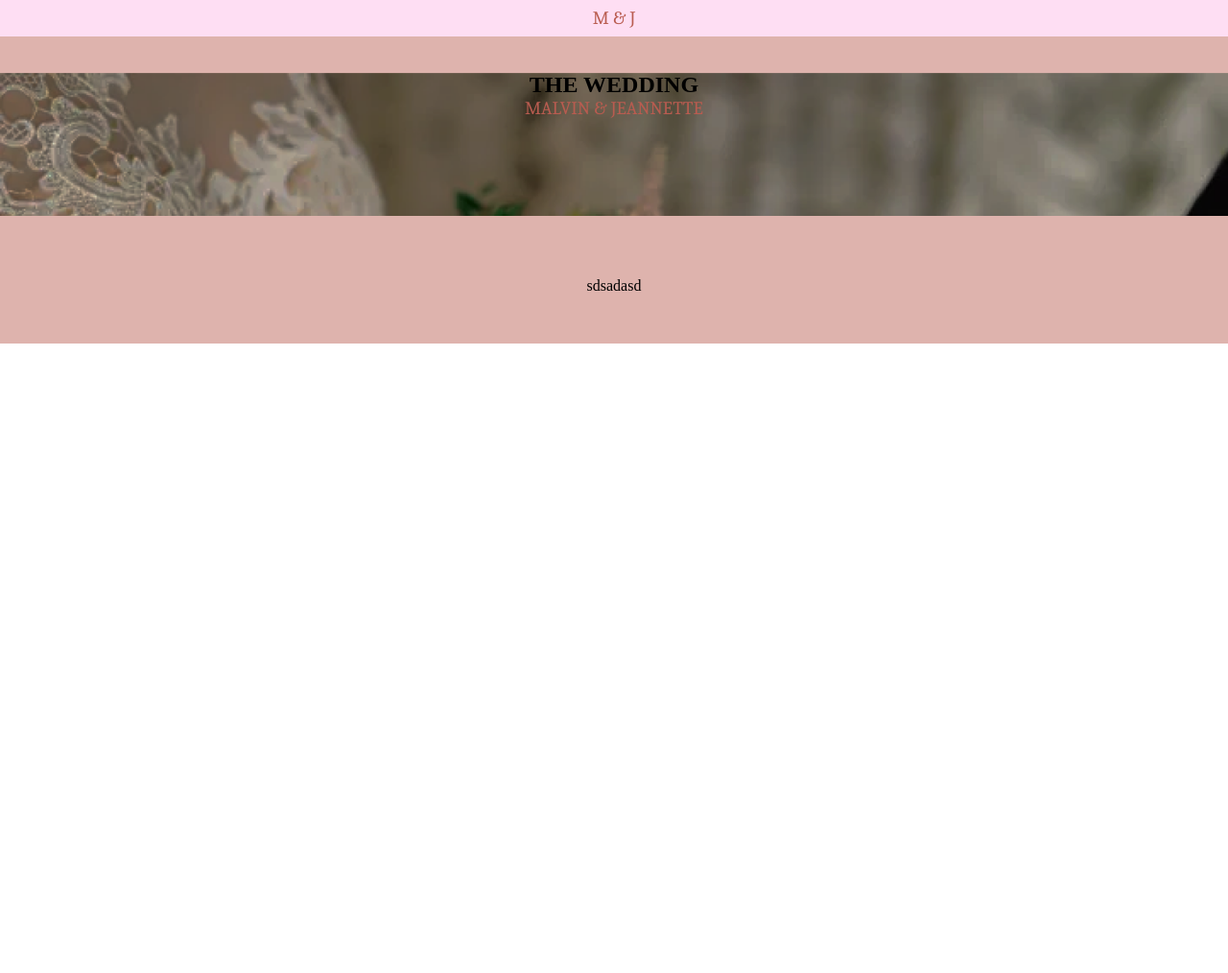
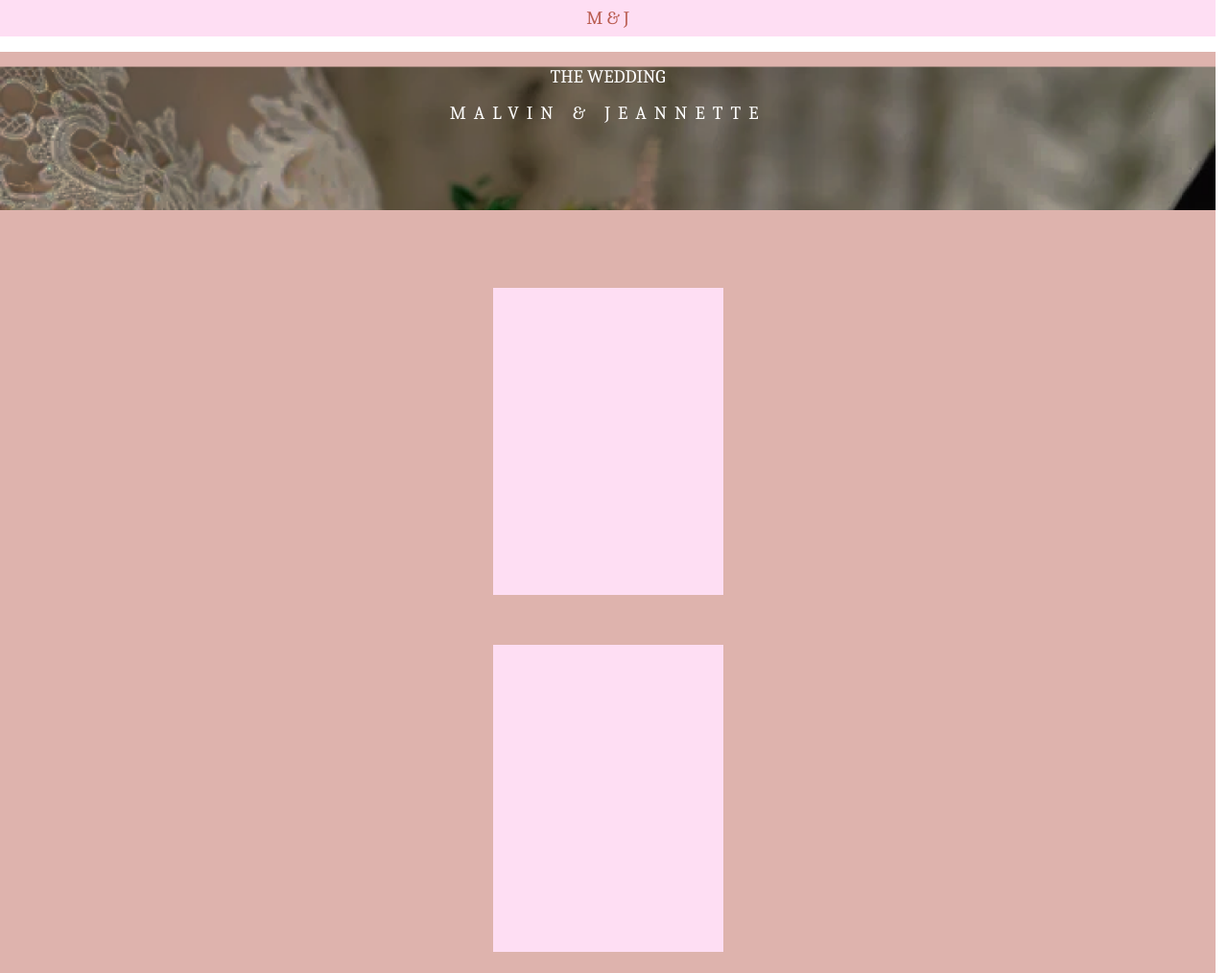
Before and after one commit to andra113/wedding-invitation, a plain HTML site: page index.html in a window 1280 px wide. Shown: the whole page at 96% size. Before the commit the page ends 800 px from the top, so only its background shows below. Drawn offline with Linux system fonts and the light colour scheme.

Commit message:
add wrapper for date of wedding

```diff
--- a/home.css
+++ b/home.css
@@ -1,9 +1,10 @@
 .header {
-    width: 100vw;
+    width: 99vw;
     background-color: var(--secondary-color);
     top: 0;
     text-align: center;
     padding: 0.5rem 0;
+    margin-bottom: 1rem;
 }
 
 .container {
@@ -11,8 +12,9 @@
     justify-content: space-around;
     align-items: center;
     flex-direction: column;
-    width: 100vw;
-    height: 40vh;
+    gap: 0.5rem;
+    width: 99vw;
+    height: 60rem;
     background-color: var(--primary-color);
 }
 
@@ -20,14 +22,14 @@
     background-image: url(/img/bg.png);
     background-size: cover;
     height: 25vh;
-    position: relative;
-    width: 100vw;
+    width: 99vw;
     transform: translateY(-30px);
+    margin-top: -1.7rem;
 
 }
 
 .top-section-text {
-    width: 100vw;
+    width: 99vw;
     display: flex;
     flex-direction: column;
     align-items: center;
@@ -36,3 +38,22 @@
     transform: translateY(50px);
     text-align: center;
 }
+
+.font-home {
+    font-family: Caladea, sans-serif;
+    color: white;
+    font-size: 1.2rem;
+    font-weight: 400;
+}
+
+.top-section-text h1 {
+    padding-top: 1rem;
+    letter-spacing: 0.5rem;
+}
+
+.wrapper-date {
+
+    width: 15rem;
+    height: 20rem;
+    background-color: var(--secondary-color);
+}
--- a/index.html
+++ b/index.html
@@ -27,17 +27,16 @@
     <section class="container">
         <div class="top-section">
             <div class="top-section-text">
-                <h2>THE WEDDING</h2>
-                <h1> MALVIN & JEANNETTE</h1>
+                <h2 class="font-home">THE WEDDING</h2>
+                <h1 class="font-home"> MALVIN & JEANNETTE</h1>
             </div>
 
         </div>
 
-        <div>
-            sdsadasd
+        <div class="wrapper-date">
+
         </div>
-
-        <div>
+        <div class="wrapper-date">
 
         </div>
     </section>
```
